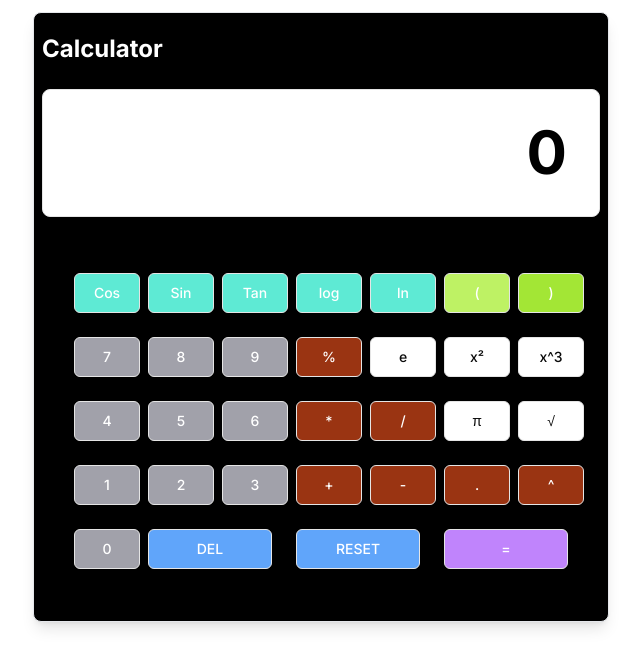
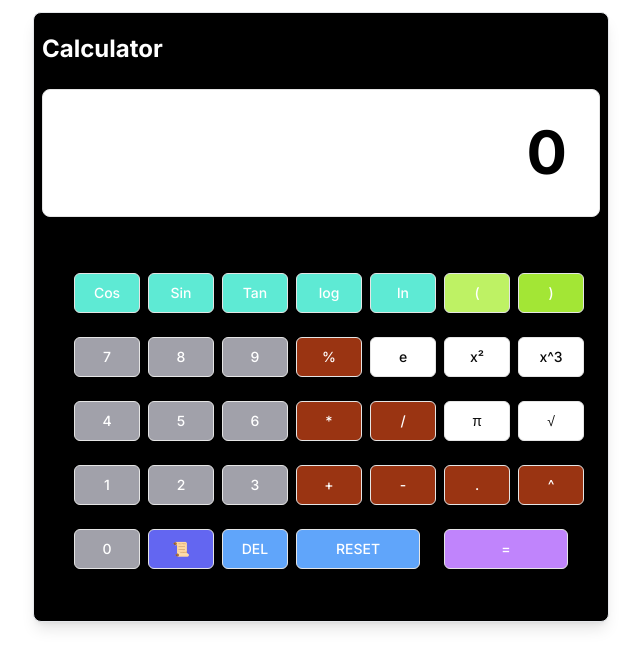
Before and after one commit to Indivillage-Balgakot-Training/Calculator_FE, a Next.js app: page / in a window 1280 px wide. Shown: the top 668 px of the page, without its empty margins (319-959 px from the left). Built offline with nearby package versions, Linux system fonts and the light colour scheme.

Commit message:
page.tsx updated

```diff
--- a/app/page.tsx
+++ b/app/page.tsx
@@ -10,6 +10,9 @@ import { Button } from "@/components/ui/button";
 
 function CalculatorPage() {
   const [expression, setExpression] = useState<string>('');
+  const [history, setHistory] = useState<{ expression: string, result: string }[]>([]);
+  const [showHistory, setShowHistory] = useState<boolean>(false);
+
 
   const operateCalculator = async (expr: string): Promise<string> => {
     const response = await fetch('http://127.0.0.1:5000/api/calculate', {
@@ -23,11 +26,12 @@ function CalculatorPage() {
     }
 
     const data = await response.json();
+    setHistory(prev => [...prev, { expression: expr, result: data.result }]);
     return data.result.toString();
   };
 
   const handleClickButton = async (value: string) => {
-    if (!isNaN(Number(value)) || value === '.' || ['+', '-', '*', '/', 'Cos', 'Sin', 'Tan', 'log', 'ln', 'π', '√', '^', 'e', '²','^3'].includes(value)) {
+    if (!isNaN(Number(value)) || value === '.' || ['+', '-', '*', '/', 'Cos', 'Sin', 'Tan', 'log', 'ln', 'π', '√', '^', 'e', '²','^3','%','(',')'].includes(value)) {
       // Append to expression
       setExpression(prev => prev + value);
     } else if (value === '=') {
@@ -43,6 +47,7 @@ function CalculatorPage() {
     }
   };
 
+  const toggleHistory = () => setShowHistory(!showHistory);
   // Display logic: Show the current expression
   const displayValue = expression || '0';
 
@@ -58,7 +63,16 @@ function CalculatorPage() {
         <div className={cn("h-32 w-full mt-6 p-8 border rounded-lg bg-white overflow-hidden")}>
           <p className={cn("font-bold text-6xl text-right text-black")}>{displayValue}</p>
         </div>
-
+        {showHistory && (
+        <div className={cn("mt-4 p-4 border rounded-lg bg-gray-100")}>
+          <h2 className="text-lg font-bold">History</h2>
+          <ul>
+            {history.map((item, index) => (
+              <li key={index} className="text-sm">{item.expression} = {item.result}</li>
+            ))}
+          </ul>
+        </div>
+      )}
         {/* Calculator Buttons */}
         <div className={cn("w-full grid grid-cols-7 gap-6 mt-6 p-8 rounded-lg")}>
           <Button variant='outline' size="lg" className="bg-teal-300 hover:bg-teal-500 text-white" onClick={() => handleClickButton('Cos')}>Cos</Button>
@@ -90,12 +104,14 @@ function CalculatorPage() {
           <Button variant='outline' size="lg" className="bg-orange-800 hover:bg-orange-900 text-white" onClick={() => handleClickButton('.')}>.</Button>
           <Button variant='outline' size="lg" className="bg-orange-800 hover:bg-orange-900 text-white" onClick={() => handleClickButton('^')}>^</Button>
           <Button variant='outline' size="lg" className="bg-zinc-400 hover:bg-zinc-600 text-white" onClick={() => handleClickButton('0')}>0</Button>
-          <Button variant='outline' size="lg" className="col-span-2 bg-blue-400 hover:bg-blue-600 text-white" onClick={() => handleClickButton('DEL')}>DEL</Button>
+          <Button variant='outline' size="lg" className="bg-indigo-500 hover:bg-indigo-900 top-1 left-1 text-white" onClick={toggleHistory}>
+          📜  </Button>
+          <Button variant='outline' size="lg" className="bg-blue-400 hover:bg-blue-600 text-white" onClick={() => handleClickButton('DEL')}>DEL</Button>
           <Button variant='outline' size="lg" className="col-span-2 bg-blue-400 hover:bg-blue-600 text-white" onClick={() => handleClickButton('RESET')}>RESET</Button>
           <Button variant='outline' size="lg" className="col-span-2 bg-purple-400 hover:bg-purple-600 text-white" onClick={() => handleClickButton('=')}>=</Button>
         </div>
       </div>
-    </main>
+</main>
   );
 }
 
--- a/package.json
+++ b/package.json
@@ -15,7 +15,7 @@
     "classnames": "^2.5.1",
     "clsx": "^2.1.1",
     "lucide-react": "^0.445.0",
-    "next": "14.0.3",
+    "next": "^14.0.3",
     "react": "^18",
     "react-dom": "^18",
     "tailwind-merge": "^2.5.2",
```
Also changed, not shown: 1 other file (tests, documents, lock files or other folders).
